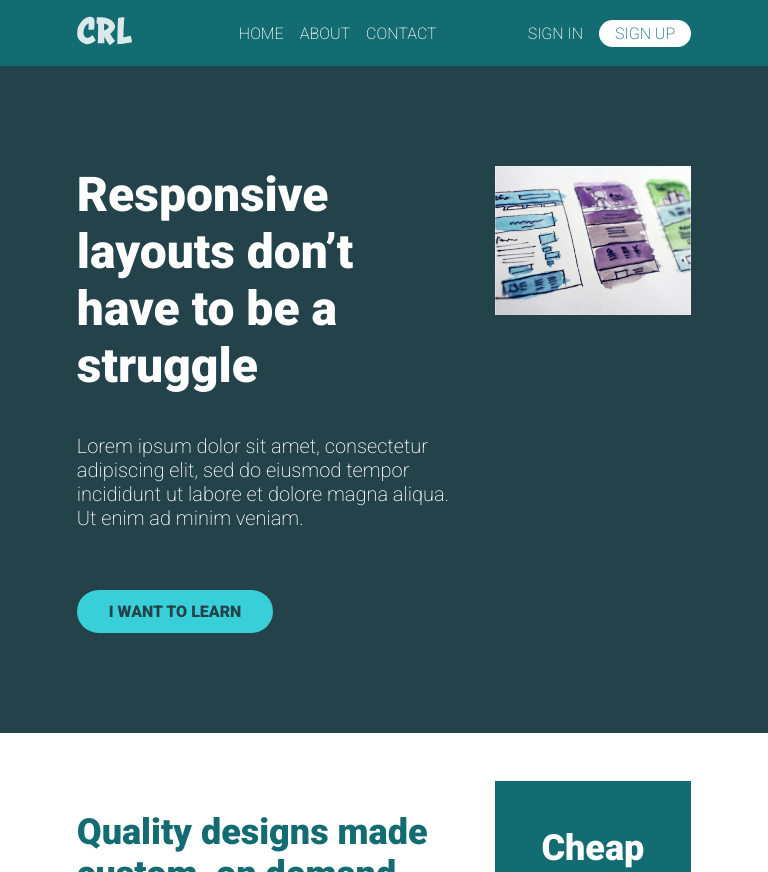
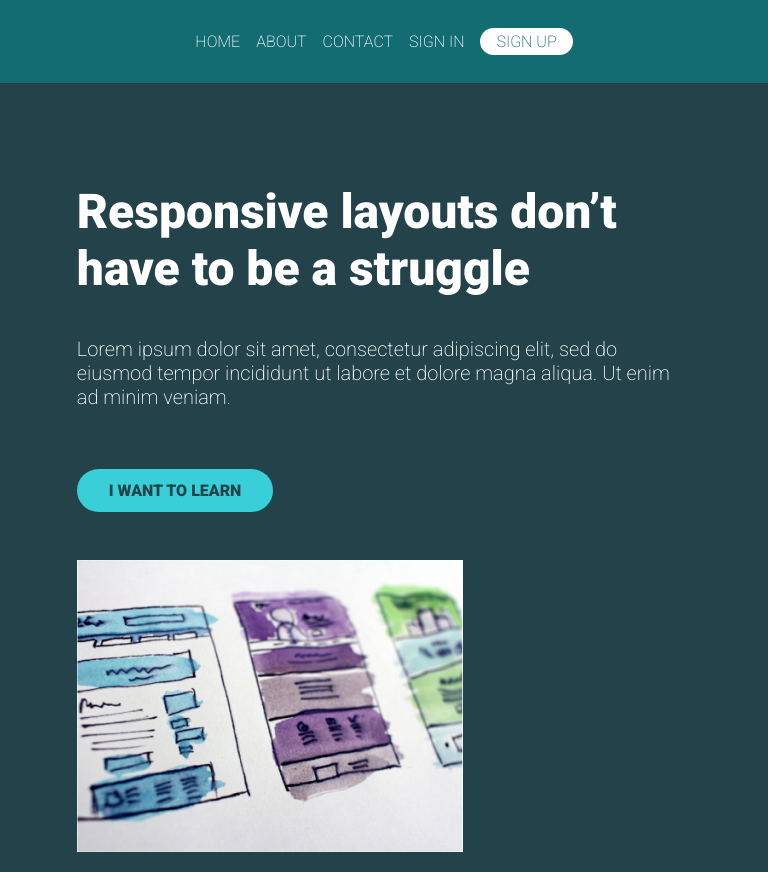
Before and after one commit to AshFromAvalon/responsive-layouts, a plain HTML site: page challenge04/index.html in a window 768 px wide. Shown: the top 872 px of the page. Drawn offline with Linux system fonts and the light colour scheme.

Commit message:
responsive sticky nav

```diff
--- a/challenge04/index.html
+++ b/challenge04/index.html
@@ -17,12 +17,10 @@
           <img src="./img/logo.svg" alt="logo" />
         </a>
         <nav class="nav">
-          <ul class="nav__list nav__list--primary">
+          <ul class="nav__list nav__list--secondary">
             <li class="nav__item"><a class="nav__link" href="#">Home</a></li>
             <li class="nav__item"><a class="nav__link" href="#">About</a></li>
             <li class="nav__item"><a class="nav__link" href="#">Contact</a></li>
-          </ul>
-          <ul class="nav__list nav__list--secondary">
             <li class="nav__item"><a class="nav__link" href="#">Sign in</a></li>
             <li class="nav__item">
               <a class="nav__link nav__link--button" href="#">Sign up</a>
--- a/challenge04/style.css
+++ b/challenge04/style.css
@@ -51,7 +51,6 @@ header {
   display: flex;
   align-items: center;
   justify-content: space-between;
-  flex-grow: 1;
 }
 
 .logo {
@@ -163,3 +162,36 @@ header {
   background-color: #136c72;
   color: white;
 }
+
+@media (max-width: 768px) {
+  .row {
+    display: block;
+  }
+
+  .logo {
+    display: none;
+  }
+
+  .nav {
+    justify-content: space-evenly;
+  }
+
+  header {
+    position: -webkit-sticky;
+    position: sticky;
+    top: 0px;
+    padding: 2em 0;
+  }
+
+  .hero__text,
+  .hero__img,
+  .primary-content,
+  .sidebar {
+    width: 100%;
+  }
+
+  .hero__img,
+  .sidebar {
+    margin-top: 3em;
+  }
+}
--- a/challenge05/style.css
+++ b/challenge05/style.css
@@ -29,12 +29,6 @@ section {
 }
 
 @media (min-width: 40em) {
-  header {
-    padding: 7em 0;
-  }
-  section {
-    padding: 4em 0;
-  }
 }
 
 h1,
@@ -53,7 +47,6 @@ h1 {
   font-size: 3.75rem;
   max-width: 70%;
   margin: 0 auto;
-  color: #824936;
   padding: 0.2em;
 }
 
@@ -124,16 +117,22 @@ img {
   flex-direction: column;
 }
 
+.col {
+  flex: 1;
+}
+
 @media (min-width: 40em) {
+  header {
+    padding: 7em 0;
+  }
+  section {
+    padding: 4em 0;
+  }
+
   .row {
     flex-direction: row;
   }
-
   .col + .col {
     margin-left: 3em;
   }
 }
-
-.col {
-  flex: 1;
-}
```
Also changed, not shown: challenge05/index.html (+1 -1 lines).
